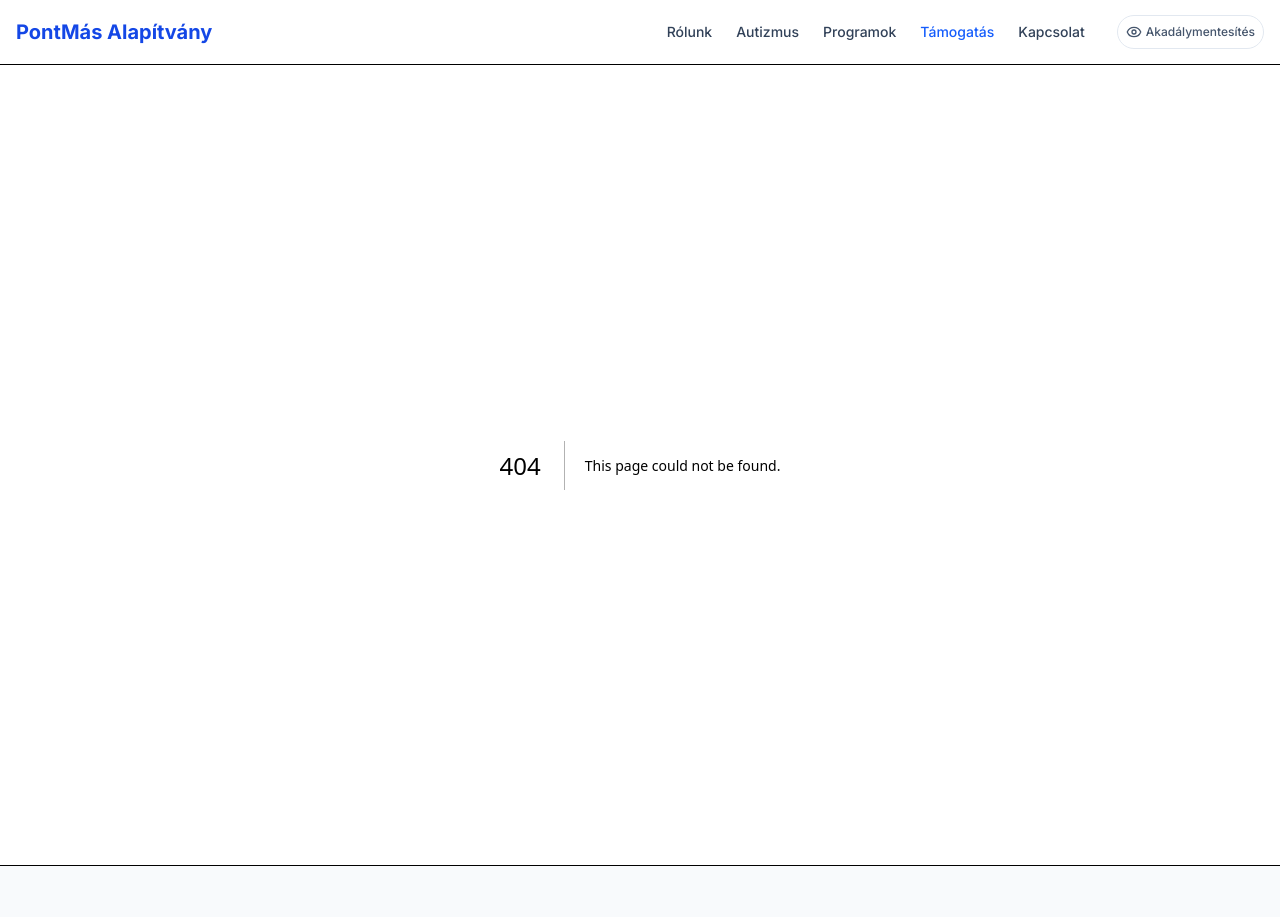
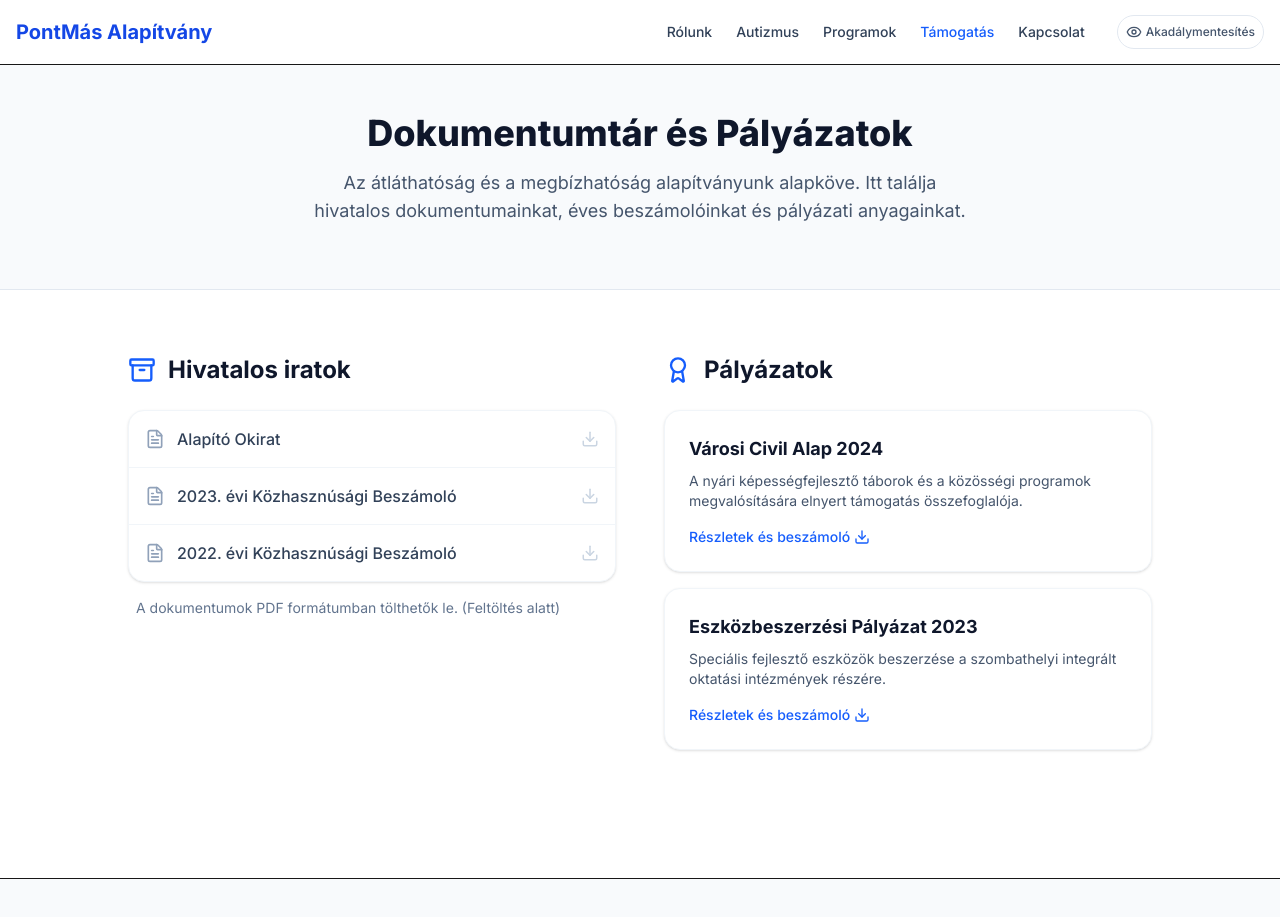
Before and after one commit to pohi99999/pontmas, a Next.js app: page /dokumentumok in a window 1280 px wide. Before the commit this address had no page. Shown: the top 917 px of the page. Built offline with nearby package versions, Linux system fonts and the light colour scheme.

Commit message:
feat: dokumentumtar es palyazatok aloldal letrehozasa, footer navigacio frissitese

```diff
--- /dev/null
+++ b/src/app/dokumentumok/page.tsx
@@ -0,0 +1,86 @@
+import { FileText, Download, Archive, Award } from 'lucide-react';
+
+export default function DokumentumokPage() {
+  return (
+    <div className="pb-16">
+      {/* Fejléc szekció */}
+      <section className="bg-slate-50 pt-12 pb-16 border-b border-slate-200">
+        <div className="container mx-auto px-4 text-center">
+          <h1 className="text-4xl font-extrabold text-slate-900 mb-4">Dokumentumtár és Pályázatok</h1>
+          <p className="max-w-2xl mx-auto text-lg text-slate-600">
+            Az átláthatóság és a megbízhatóság alapítványunk alapköve. Itt találja hivatalos dokumentumainkat, éves beszámolóinkat és pályázati anyagainkat.
+          </p>
+        </div>
+      </section>
+
+      {/* Tartalmi szekció */}
+      <section className="container mx-auto px-4 py-16">
+        <div className="max-w-5xl mx-auto grid md:grid-cols-2 gap-12">
+
+          {/* Hivatalos Iratok és Beszámolók */}
+          <div>
+            <div className="flex items-center mb-6">
+              <Archive className="text-blue-600 mr-3" size={28} />
+              <h2 className="text-2xl font-bold text-slate-900">Hivatalos iratok</h2>
+            </div>
+            <div className="bg-white rounded-2xl shadow-sm border border-slate-100 overflow-hidden">
+              <ul className="divide-y divide-slate-100">
+                <li className="p-4 hover:bg-slate-50 transition-colors flex items-center justify-between group cursor-pointer">
+                  <div className="flex items-center">
+                    <FileText className="text-slate-400 mr-3 group-hover:text-blue-600 transition-colors" size={20} />
+                    <span className="font-medium text-slate-700 group-hover:text-blue-700 transition-colors">Alapító Okirat</span>
+                  </div>
+                  <Download className="text-slate-300 group-hover:text-blue-600 transition-colors" size={18} />
+                </li>
+                <li className="p-4 hover:bg-slate-50 transition-colors flex items-center justify-between group cursor-pointer">
+                  <div className="flex items-center">
+                    <FileText className="text-slate-400 mr-3 group-hover:text-blue-600 transition-colors" size={20} />
+                    <span className="font-medium text-slate-700 group-hover:text-blue-700 transition-colors">2023. évi Közhasznúsági Beszámoló</span>
+                  </div>
+                  <Download className="text-slate-300 group-hover:text-blue-600 transition-colors" size={18} />
+                </li>
+                <li className="p-4 hover:bg-slate-50 transition-colors flex items-center justify-between group cursor-pointer">
+                  <div className="flex items-center">
+                    <FileText className="text-slate-400 mr-3 group-hover:text-blue-600 transition-colors" size={20} />
+                    <span className="font-medium text-slate-700 group-hover:text-blue-700 transition-colors">2022. évi Közhasznúsági Beszámoló</span>
+                  </div>
+                  <Download className="text-slate-300 group-hover:text-blue-600 transition-colors" size={18} />
+                </li>
+              </ul>
+            </div>
+            <p className="text-sm text-slate-500 mt-4 px-2">A dokumentumok PDF formátumban tölthetők le. (Feltöltés alatt)</p>
+          </div>
+
+          {/* Pályázatok és Támogatások */}
+          <div>
+            <div className="flex items-center mb-6">
+              <Award className="text-blue-600 mr-3" size={28} />
+              <h2 className="text-2xl font-bold text-slate-900">Pályázatok</h2>
+            </div>
+            <div className="space-y-4">
+              <div className="bg-white p-6 rounded-2xl shadow-sm border border-slate-100 hover:shadow-md transition-shadow">
+                <h3 className="text-lg font-bold text-slate-900 mb-2">Városi Civil Alap 2024</h3>
+                <p className="text-slate-600 text-sm mb-4">
+                  A nyári képességfejlesztő táborok és a közösségi programok megvalósítására elnyert támogatás összefoglalója.
+                </p>
+                <button className="text-blue-600 font-medium text-sm flex items-center hover:text-blue-800 transition-colors">
+                  Részletek és beszámoló <Download className="ml-1" size={16} />
+                </button>
+              </div>
+              <div className="bg-white p-6 rounded-2xl shadow-sm border border-slate-100 hover:shadow-md transition-shadow">
+                <h3 className="text-lg font-bold text-slate-900 mb-2">Eszközbeszerzési Pályázat 2023</h3>
+                <p className="text-slate-600 text-sm mb-4">
+                  Speciális fejlesztő eszközök beszerzése a szombathelyi integrált oktatási intézmények részére.
+                </p>
+                <button className="text-blue-600 font-medium text-sm flex items-center hover:text-blue-800 transition-colors">
+                  Részletek és beszámoló <Download className="ml-1" size={16} />
+                </button>
+              </div>
+            </div>
+          </div>
+
+        </div>
+      </section>
+    </div>
+  );
+}
--- a/src/components/layout/Footer.tsx
+++ b/src/components/layout/Footer.tsx
@@ -1,14 +1,23 @@
+import Link from 'next/link';
+
 export default function Footer() {
   return (
     <footer className="border-t bg-slate-50">
-      <div className="container mx-auto px-4 py-8 md:py-12 flex flex-col md:flex-row justify-between items-center gap-4 text-center md:text-left">
+      <div className="container mx-auto px-4 py-8 md:py-12 flex flex-col md:flex-row justify-between items-center gap-6 text-center md:text-left">
         <div>
           <p className="font-semibold text-slate-800">PontMás Vas Megyei Autista Gyermekekért Alapítvány</p>
           <p className="text-sm text-slate-500 mt-1">9700 Szombathely, Váci M. utca 12. 3./15.</p>
         </div>
-        <div className="text-sm text-slate-500">
-          <p>Adószám: 18654996-1-18</p>
-          <p>Számlaszám: 11600006-00000000-75701521</p>
+
+        <div className="flex flex-col md:flex-row items-center gap-4 md:gap-8">
+          <Link href="/dokumentumok" className="text-sm font-medium text-blue-600 hover:text-blue-800 transition-colors underline-offset-4 hover:underline">
+            Dokumentumtár és Pályázatok
+          </Link>
+
+          <div className="text-sm text-slate-500 md:text-right">
+            <p>Adószám: <span className="font-semibold text-slate-700">18654996-1-18</span></p>
+            <p>Számlaszám: <span className="font-semibold text-slate-700">11600006-00000000-75701521</span></p>
+          </div>
         </div>
       </div>
     </footer>
```
Also changed, not shown: 1 other file (tests, documents, lock files or other folders).
